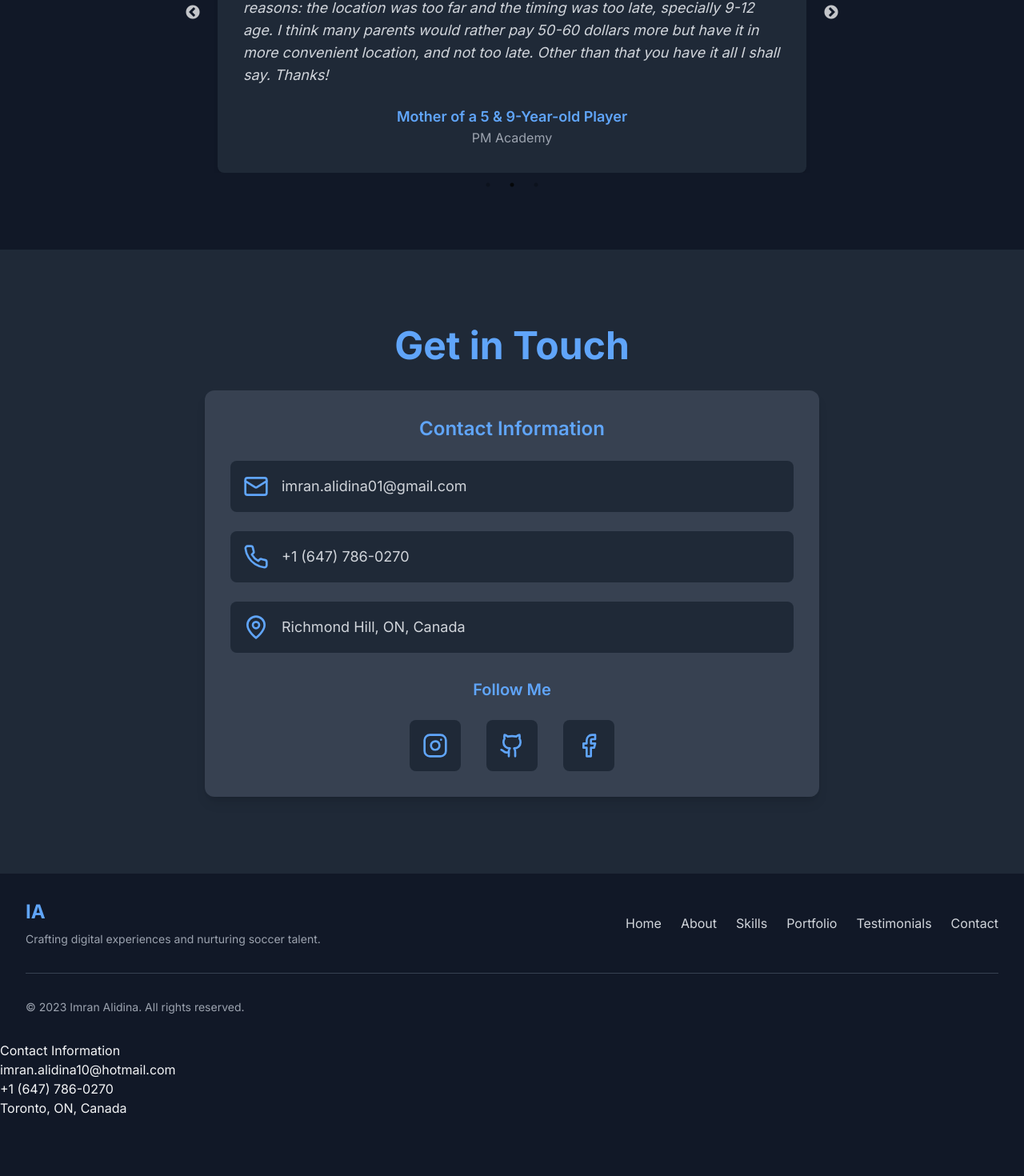
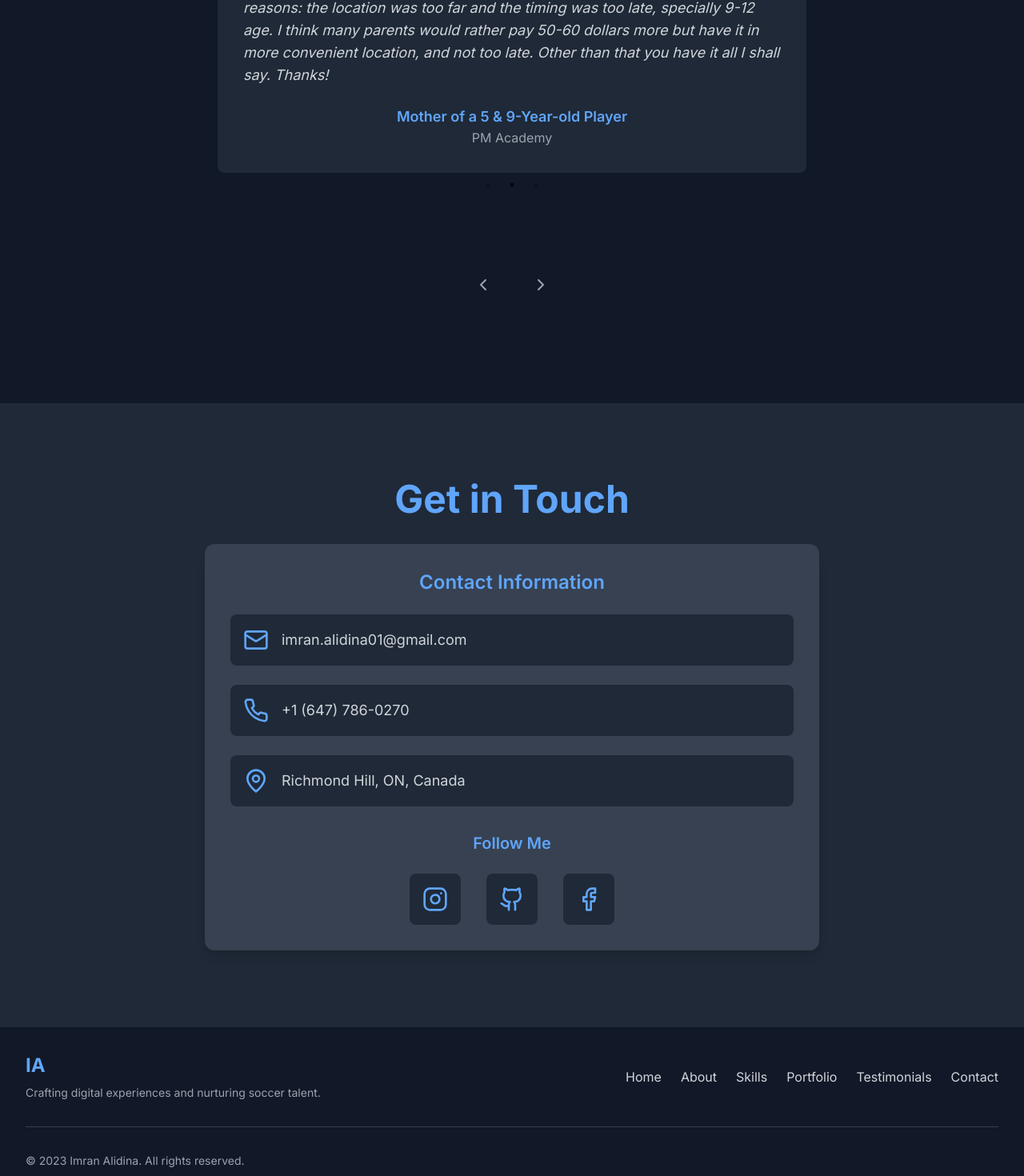
Before and after one commit to imranalidina/IAPortfolio, a React (Vite) app: page / in a window 1280 px wide. Shown: the part 2708-4178 px from the top of the page at 80% size. Before the commit the page ends 4105 px from the top, so only its background shows below. Built offline with nearby package versions, Linux system fonts and the light colour scheme; no server answers.

Commit message:
Update: Improved testimonials section navigation and mobile responsiveness

```diff
--- a/index.html
+++ b/index.html
@@ -13,22 +13,22 @@
     <script type="module" src="/src/main.tsx"></script>
     <!-- Contact Information Section -->
     <div class="contact-information">
-      <h2>Contact Information</h2>
+      <h2></h2>
 
       <div class="contact-details">
         <div class="contact-item">
           <i class="email-icon"></i>
-          <a href="mailto:imran.alidina10@hotmail.com">imran.alidina10@hotmail.com</a>
+          <a href="mailto:imran.alidina10@hotmail.com"></a>
         </div>
 
         <div class="contact-item">
           <i class="phone-icon"></i>
-          <a href="tel:+16477860270">+1 (647) 786-0270</a>
+          <a href="tel:+16477860270"></a>
         </div>
 
         <div class="contact-item">
           <i class="location-icon"></i>
-          <span>Toronto, ON, Canada</span>
+          <span></span>
         </div>
       </div>
     </div>
--- a/package.json
+++ b/package.json
@@ -37,6 +37,6 @@
     "tailwindcss": "^3.4.1",
     "typescript": "^5.5.3",
     "typescript-eslint": "^8.3.0",
-    "vite": "^5.4.2"
+    "vite": "^5.4.11"
   }
 }
--- a/src/components/Portfolio.tsx
+++ b/src/components/Portfolio.tsx
@@ -15,7 +15,7 @@ const projects = [
   {
     title: 'Fantasy Application - PM Men’s League',
     description: 'A fantasy application for PM Men’s League players to earn points based on wins, losses, and ties with their 6-player squads. Players compete every season, and their progress is updated weekly.',
-    image: 'https://im.ge/i/IMG-0022.zeQgca', // Replace this with the actual URL of the image you provided
+    image: 'https://i.im.ge/2025/01/17/zeQgca.IMG-0022.jpeg', // Replace this with the actual URL of the image you provided
     technologies: ['React', 'Firebase', 'Framer Motion'],
     liveLink: 'https://pm-mens-league-draft.netlify.app/',
     githubLink: 'https://github.com/imranalidina/PM-DRAFT',
--- a/src/components/Testimonials.tsx
+++ b/src/components/Testimonials.tsx
@@ -3,6 +3,7 @@ import Slider from 'react-slick';
 import { motion } from 'framer-motion';
 import { useInView } from 'react-intersection-observer';
 import { Quote } from 'lucide-react';
+import { ChevronLeft, ChevronRight } from 'lucide-react';
 
 const testimonials = [
   {
@@ -36,13 +37,18 @@ const Testimonials: React.FC = () => {
     slidesToScroll: 1,
     autoplay: true,
     autoplaySpeed: 5000,
+    arrows: false,
+    dotsClass: "slick-dots custom-dots mb-4",
   };
+
+  const sliderRef = React.useRef<Slider>(null);
 
   return (
     <section id="testimonials" className="section-container bg-gray-900">
       <h2 className="section-title">Testimonials @ PM Academy</h2>
-      <div ref={ref} className="max-w-3xl mx-auto fade-in">
-        <Slider {...settings}>
+      <div ref={ref} className="max-w-3xl mx-auto fade-in relative">
+        <div className="mb-24">
+          <Slider ref={sliderRef} {...settings}>
             {testimonials.map((testimonial, index) => (
               <motion.div
                 key={index}
@@ -51,9 +57,9 @@ const Testimonials: React.FC = () => {
                 transition={{ duration: 0.5, delay: index * 0.1 }}
                 className="px-4"
               >
-              <div className="bg-gray-800 p-8 rounded-lg shadow-md">
-                <Quote className="w-12 h-12 text-green-400 mb-4 mx-auto" />
-                <p className="text-gray-300 text-lg mb-6 italic">{testimonial.content}</p>
+                <div className="bg-gray-800 p-6 sm:p-8 rounded-lg shadow-md">
+                  <Quote className="w-10 h-10 sm:w-12 sm:h-12 text-green-400 mb-4 mx-auto" />
+                  <p className="text-gray-300 text-base sm:text-lg mb-6 italic">{testimonial.content}</p>
                   <div className="flex items-center justify-center">
                     <div className="text-center">
                       <h4 className="font-semibold text-lg text-blue-400">{testimonial.name}</h4>
@@ -65,6 +71,29 @@ const Testimonials: React.FC = () => {
             ))}
           </Slider>
         </div>
+
+        <div className="flex flex-col items-center gap-6 mt-4 pb-8">
+          <div className="flex gap-4">
+            {/* Dots are handled by Slider component */}
+          </div>
+          <div className="flex items-center gap-8">
+            <button
+              onClick={() => sliderRef.current?.slickPrev()}
+              className="p-2 text-gray-400 hover:text-blue-400 transition-colors"
+              aria-label="Previous testimonial"
+            >
+              <ChevronLeft className="w-6 h-6" />
+            </button>
+            <button
+              onClick={() => sliderRef.current?.slickNext()}
+              className="p-2 text-gray-400 hover:text-blue-400 transition-colors"
+              aria-label="Next testimonial"
+            >
+              <ChevronRight className="w-6 h-6" />
+            </button>
+          </div>
+        </div>
+      </div>
     </section>
   );
 };
```
Also changed, not shown: 1 other file (tests, documents, lock files or other folders). Lines whose indentation alone changed are shown as unchanged.
